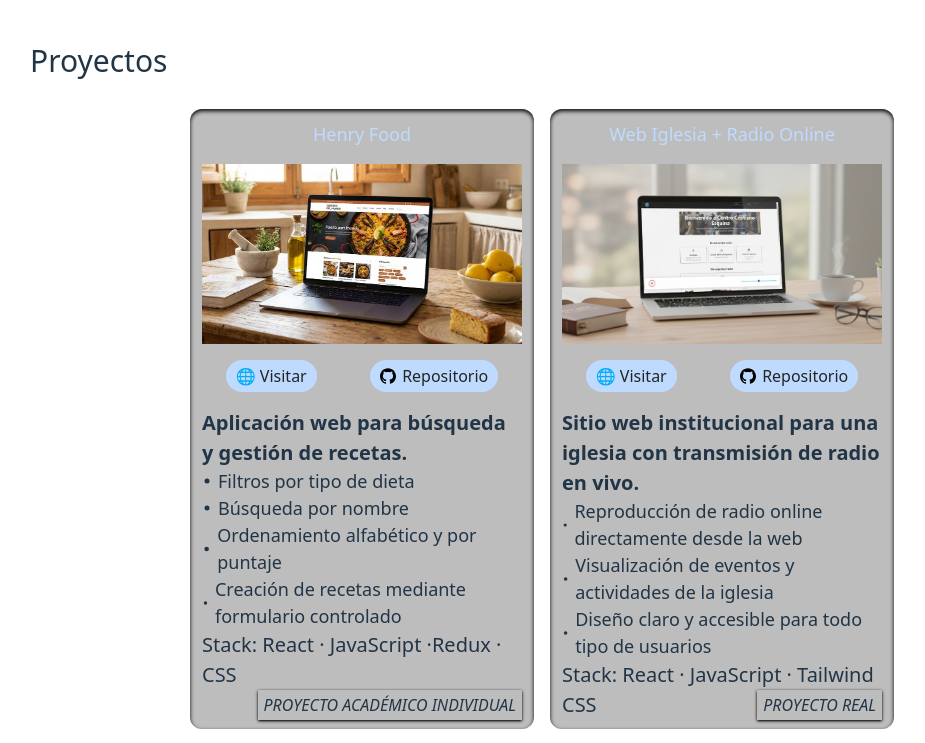
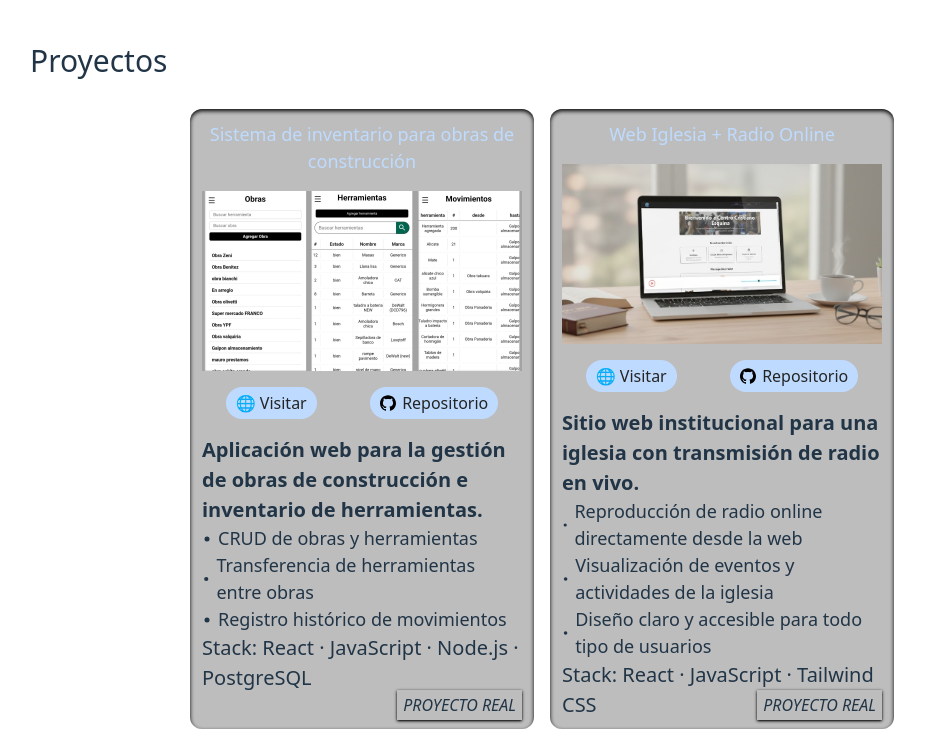
Before and after one commit to EzeGomez0407/my-portfolio, a React (Vite) app: page / in a window 1280 px wide. Shown: the part 440-1183 px from the top of the page, without its empty margins (98-1023 px from the left). Built offline with nearby package versions, Linux system fonts and the light colour scheme.

Commit message:
ultimo proyecto agregado

```diff
--- a/src/components/Proyects.jsx
+++ b/src/components/Proyects.jsx
@@ -3,6 +3,58 @@ import { GoDotFill } from "react-icons/go";
 export default function Proyects() {
   return (
     <section className="flex justify-center items-center gap-4 flex-wrap">
+      <Proyect
+        title={"Sistema de inventario para obras de construcción"}
+        urlWeb={"https://inventario-herramienta-0llp.onrender.com"}
+        urlImg={
+          "tool_inventary.png"
+        }
+        urlGit={"https://github.com/EzeGomez0407/radio-cce"}
+        proyectType={"PROYECTO REAL"}
+      >
+        <b>Aplicación web para la gestión de obras de construcción e inventario de herramientas.</b>
+        <ul>
+          <li className="flex items-center gap-1.5 text-[18px] w-fit">
+            <GoDotFill className="text-[10px] " />
+            CRUD de obras y herramientas
+          </li>
+          <li className="flex items-center gap-1.5 text-[18px] w-fit">
+            <GoDotFill className="text-[10px] " />
+            Transferencia de herramientas entre obras
+          </li>
+          <li className="flex items-center gap-1.5 text-[18px] w-fit">
+            <GoDotFill className="text-[10px] " />
+            Registro histórico de movimientos
+          </li>
+        </ul>
+        Stack: React · JavaScript · Node.js · PostgreSQL
+      </Proyect>
+      <Proyect
+        title={"Web Iglesia + Radio Online"}
+        urlWeb={"https://radio-cce.onrender.com/"}
+        urlImg={
+          "FM_CCE_image.jpg"
+        }
+        urlGit={"https://github.com/EzeGomez0407/radio-cce"}
+        proyectType={"PROYECTO REAL"}
+      >
+        <b>Sitio web institucional para una iglesia con transmisión de radio en vivo.</b>
+        <ul>
+          <li className="flex items-center gap-1.5 text-[18px] w-fit">
+            <GoDotFill className="text-[10px] " />
+            Reproducción de radio online directamente desde la web
+          </li>
+          <li className="flex items-center gap-1.5 text-[18px] w-fit">
+            <GoDotFill className="text-[10px] " />
+            Visualización de eventos y actividades de la iglesia
+          </li>
+          <li className="flex items-center gap-1.5 text-[18px] w-fit">
+            <GoDotFill className="text-[10px] " />
+            Diseño claro y accesible para todo tipo de usuarios
+          </li>
+        </ul>
+        Stack: React · JavaScript · Tailwind CSS
+      </Proyect>
       <Proyect
         title={"Henry Food"}
         urlWeb={"https://henry-food-one.vercel.app/"}
@@ -31,32 +83,6 @@ export default function Proyects() {
         </ul>
         Stack: React · JavaScript ·Redux · CSS
       </Proyect>
-      <Proyect
-        title={"Web Iglesia + Radio Online"}
-        urlWeb={"https://radio-cce.onrender.com/"}
-        urlImg={
-          "FM_CCE_image.jpg"
-        }
-        urlGit={"https://github.com/EzeGomez0407/radio-cce"}
-        proyectType={"PROYECTO REAL"}
-      >
-        <b>Sitio web institucional para una iglesia con transmisión de radio en vivo.</b>
-        <ul>
-          <li className="flex items-center gap-1.5 text-[18px] w-fit">
-            <GoDotFill className="text-[10px] " />
-            Reproducción de radio online directamente desde la web
-          </li>
-          <li className="flex items-center gap-1.5 text-[18px] w-fit">
-            <GoDotFill className="text-[10px] " />
-            Visualización de eventos y actividades de la iglesia
-          </li>
-          <li className="flex items-center gap-1.5 text-[18px] w-fit">
-            <GoDotFill className="text-[10px] " />
-            Diseño claro y accesible para todo tipo de usuarios
-          </li>
-        </ul>
-        Stack: React · JavaScript · Tailwind CSS
-      </Proyect>
     </section>
   );
 }
@@ -66,7 +92,7 @@ import { SiGithub } from "react-icons/si";
 function Proyect({ children, title, urlImg, urlWeb, urlGit, proyectType }) {
   return (
     <article className="relative flex flex-col items-center justify-start gap-4 w-fit h-155 p-3 bg-[#00000042] inset-shadow-sm inset-shadow-black rounded-xl ">
-      <h4 className="text-blue-200 font-medium text-[18px]">{title}</h4>
+      <h4 className="text-blue-200 font-medium text-[18px] w-80">{title}</h4>
       <img src={urlImg} className="w-80 h-auto" />
       <div className="flex items-center gap-1.5 justify-around w-80">
         <a
```
Also changed, not shown: public/tool_inventary.png (added).
